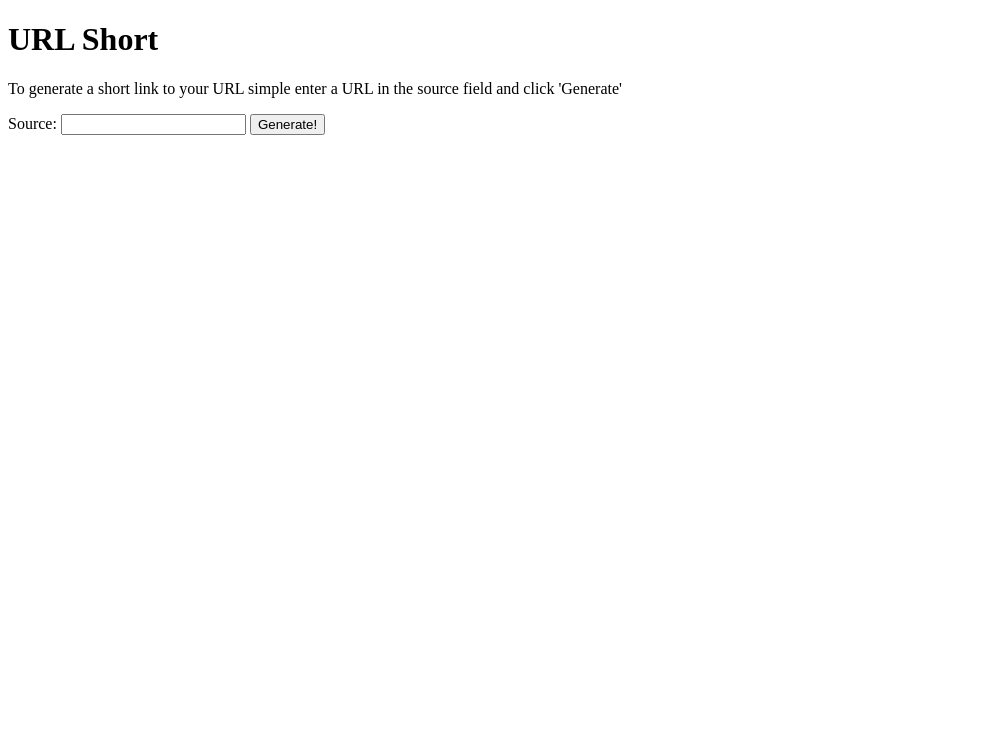
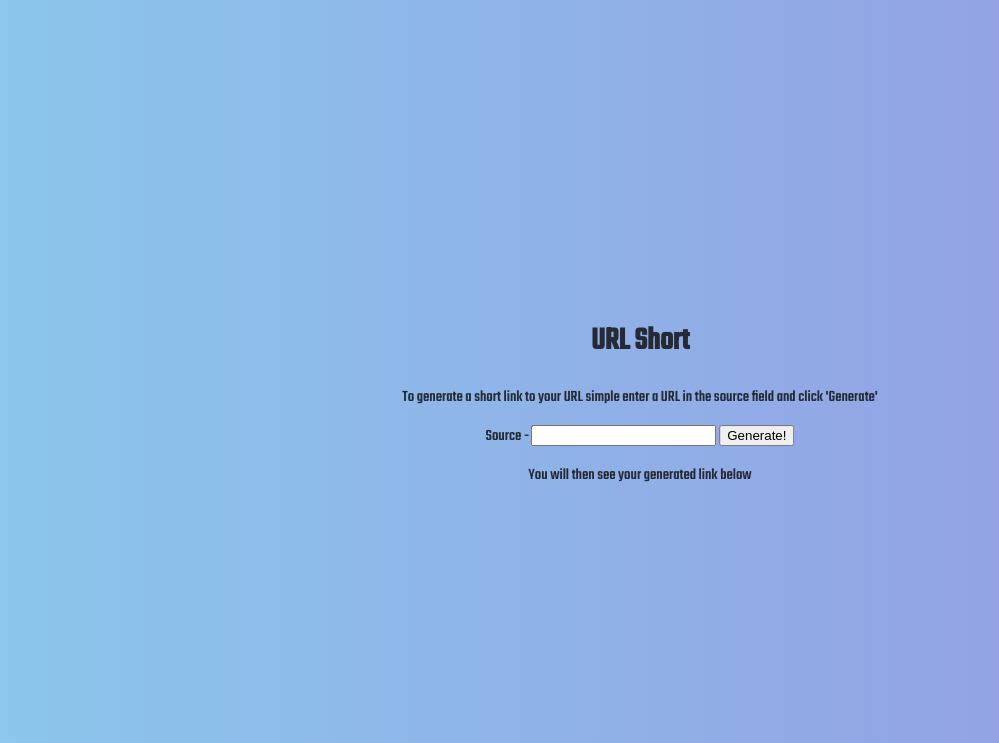
Before and after one commit to logan-bobo/url_shortener, a Django app: page / in a window 1280 px wide. Shown: the top 743 px of the page, without its empty margins (0-999 px from the left). Run offline with Django 3.2, Linux system fonts and the light colour scheme.

Commit message:
adding some (bad) front end HTML

```diff
--- a/src/shortening_service/templates/shortening_service/index.html
+++ b/src/shortening_service/templates/shortening_service/index.html
@@ -2,8 +2,29 @@
 <html>
 <head>
     <title>URL Short</title>
+    <link rel="preconnect" href="https://fonts.googleapis.com">
+    <link rel="preconnect" href="https://fonts.gstatic.com" crossorigin>
+    <link href="https://fonts.googleapis.com/css2?family=Teko:wght@300;500&display=swap" rel="stylesheet">
+    <style>
+    body {
+        font-family: 'Teko', sans-serif;
+        color: #252A34;
+        text-align: center;
+        background-color: #8BC6EC;
+        background-image: linear-gradient(135deg, #8BC6EC 0%, #9599E2 100%);
+    }
+
+
+    #main_box {
+        margin: 0;
+        position: absolute;
+        top: 50%;
+        left: 50%;
+        transform: translate(-50%, -50%);
+    }
+    </style>
+
 </head>
-
 <body>
     <div id="main_box">
         <div id="header">
@@ -13,11 +34,14 @@
             <p>To generate a short link to your URL simple enter a URL in the source field and click 'Generate' </p>
         </div>
         <div>
-            <label>Source:</label>
+            <label>Source - </label>
             <input type="text">
             <button type="button">Generate!</button>
         </div>
+        <p>You will then see your generated link below</p>
+        <div id="generated_link">
 
+        </div>
     </div>
 </body>
 
```
